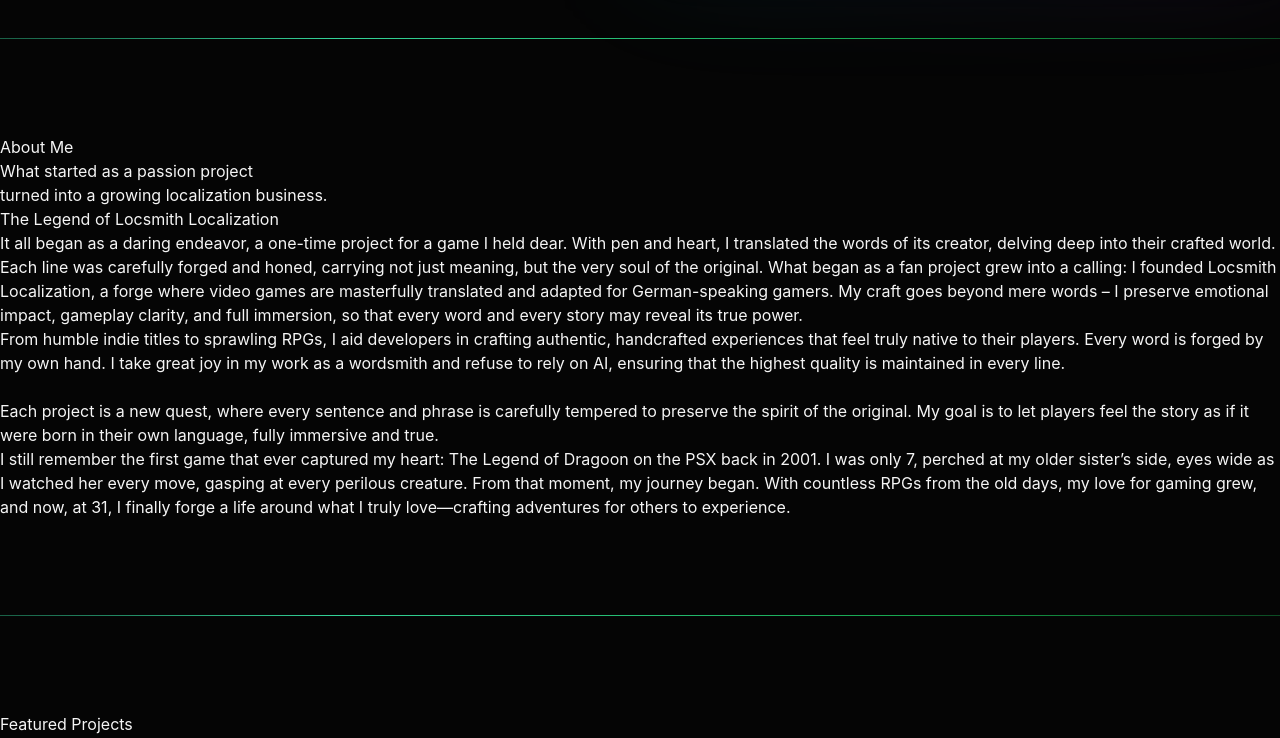
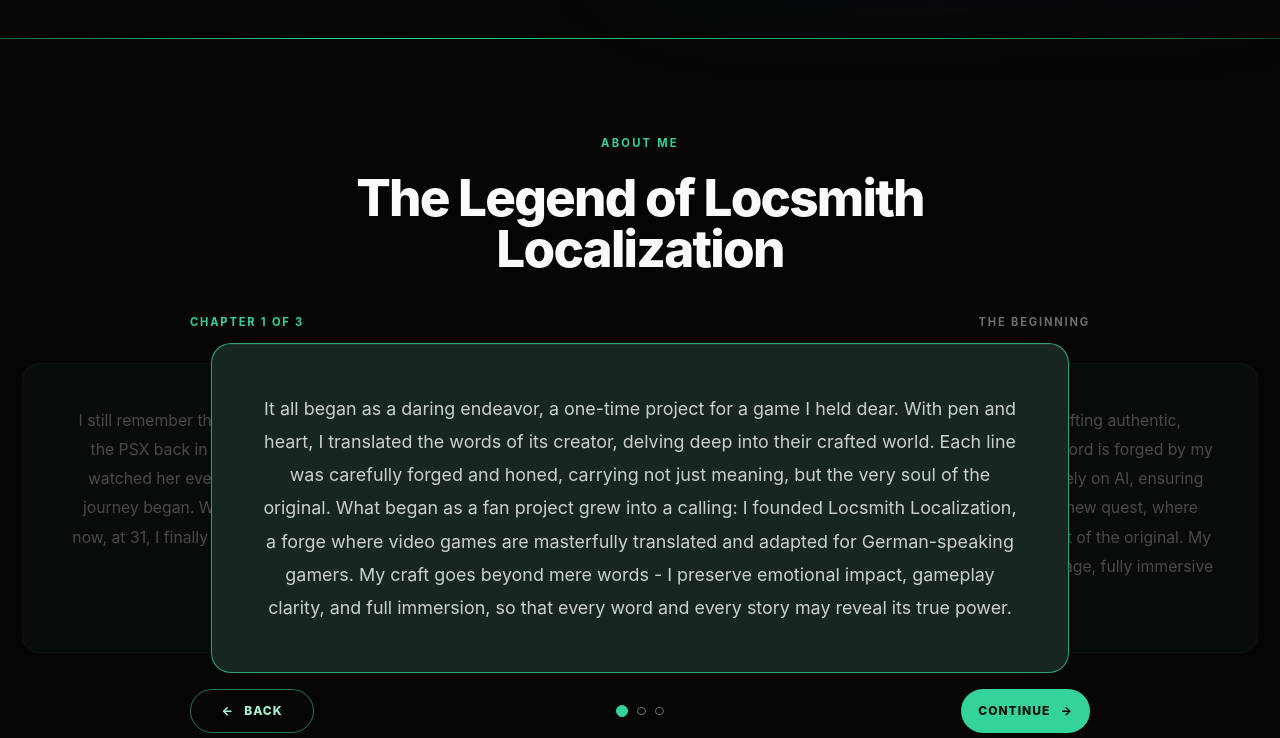
Before and after one commit to WavingDave/Localization-Website, a Next.js app: page / in a window 1280 px wide. Shown: the part 1980-2718 px from the top of the page. Built offline with nearby package versions, Linux system fonts and the light colour scheme.

Commit message:
Refactor code structure for improved readability and maintainability

```diff
--- a/app/page.css
+++ b/app/page.css
@@ -748,6 +748,405 @@
   }
 }
 
+/* About */
+.about-section {
+  position: relative;
+}
+
+.about-heading {
+  display: block;
+  text-align: center;
+  margin-bottom: 4rem;
+}
+
+.about-title {
+  max-width: 760px;
+  margin-top: 1rem;
+  color: #f8fafc;
+  font-size: clamp(2.5rem, 5vw, 5.5rem);
+  font-weight: 800;
+  line-height: 0.98;
+  letter-spacing: -0.04em;
+}
+
+.about-intro {
+  max-width: 360px;
+  margin: 1.25rem auto 0.35rem;
+  color: rgba(255, 255, 255, 0.62);
+  font-size: 1.05rem;
+  line-height: 1.7;
+}
+
+.about-layout {
+  display: grid;
+  grid-template-columns: minmax(0, 0.82fr) minmax(0, 1.18fr);
+  align-items: center;
+  gap: clamp(2.5rem, 7vw, 8rem);
+}
+
+.about-layout--text-only {
+  display: block;
+}
+
+.about-copy {
+  max-width: 980px;
+  margin: 0 auto;
+  text-align: center;
+}
+
+.about-eyebrow {
+  margin-bottom: 1.25rem;
+  color: #34d399;
+  font-size: 0.7rem;
+  font-weight: 700;
+  letter-spacing: 0.2em;
+  text-transform: uppercase;
+}
+
+.about-copy h3 {
+  max-width: 680px;
+  margin: 0 auto 2rem;
+  text-align: center;
+  color: #f8fafc;
+  font-size: clamp(2rem, 4vw, 3.75rem);
+  font-weight: 800;
+  letter-spacing: -0.035em;
+  line-height: 1;
+}
+
+.about-copy p:not(.about-eyebrow) {
+  max-width: 760px;
+  margin-bottom: 1.5rem;
+  color: rgba(255, 255, 255, 0.68);
+  font-size: clamp(1rem, 1.3vw, 1.15rem);
+  line-height: 1.85;
+}
+
+.about-copy p:nth-of-type(2) {
+  margin-left: clamp(1rem, 9vw, 9rem);
+}
+
+.about-copy p:nth-of-type(3) {
+  margin-left: clamp(0rem, 4vw, 4rem);
+}
+
+.about-copy p:nth-of-type(4) {
+  max-width: 640px;
+  margin-top: 2.5rem;
+  padding-left: 1.25rem;
+  border-left: 2px solid #34d399;
+  color: rgba(255, 255, 255, 0.78);
+  font-size: clamp(1.1rem, 1.6vw, 1.35rem);
+  line-height: 1.65;
+}
+
+.about-stepper {
+  max-width: 900px;
+  margin: 2.5rem auto 0;
+}
+
+.about-carousel-stage {
+  display: grid;
+}
+
+.about-stepper-topline {
+  display: flex;
+  justify-content: space-between;
+  gap: 1rem;
+  margin-bottom: 0.75rem;
+  color: rgba(255, 255, 255, 0.42);
+  font-size: 0.7rem;
+  font-weight: 700;
+  letter-spacing: 0.16em;
+  text-transform: uppercase;
+}
+
+.about-stepper-topline span:first-child {
+  color: #34d399;
+}
+
+.about-step-box {
+  grid-area: 1 / 1;
+  min-height: 280px;
+  margin-right: auto;
+  margin-left: auto;
+  padding: clamp(1.5rem, 4vw, 3rem);
+  border: 1px solid rgba(255, 255, 255, 0.12);
+  border-radius: 1.25rem;
+  background: #111818;
+  box-shadow: inset 0 1px rgba(255, 255, 255, 0.06);
+  opacity: 0.34;
+  transform: translateX(-28%) scale(0.88);
+  transition:
+    transform 0.45s ease,
+    opacity 0.45s ease,
+    border-color 0.45s ease,
+    background-color 0.45s ease;
+  z-index: 1;
+}
+
+.about-step-box.is-active {
+  border-color: rgba(52, 211, 153, 0.72);
+  background: #17261f;
+  opacity: 1;
+  transform: translateY(0) scale(1);
+  z-index: 3;
+}
+
+.about-step-box.is-next {
+  transform: translateX(28%) scale(0.88);
+  z-index: 2;
+}
+
+.about-step-box.is-previous {
+  transform: translateX(-28%) scale(0.88);
+  z-index: 1;
+}
+
+.about-step-box p {
+  max-width: 760px;
+  margin: 0 auto !important;
+  color: rgba(255, 255, 255, 0.78) !important;
+  font-size: clamp(1rem, 1.4vw, 1.18rem) !important;
+  line-height: 1.85 !important;
+  text-align: center;
+}
+
+.about-stepper-actions {
+  display: grid;
+  grid-template-columns: 1fr auto 1fr;
+  align-items: center;
+  gap: 1rem;
+  margin-top: 1rem;
+}
+
+.about-step-button {
+  display: inline-flex;
+  align-items: center;
+  justify-content: center;
+  justify-self: end;
+  gap: 0.65rem;
+  min-width: 124px;
+  padding: 0.75rem 1rem;
+  border: 1px solid rgba(52, 211, 153, 0.55);
+  border-radius: 999px;
+  background: #34d399;
+  color: #07110d;
+  font-size: 0.75rem;
+  font-weight: 800;
+  letter-spacing: 0.08em;
+  text-transform: uppercase;
+}
+
+.about-step-button--back {
+  justify-self: start;
+  background: transparent;
+  color: #a7f3d0;
+}
+
+.about-step-button:disabled {
+  cursor: default;
+  opacity: 0.3;
+}
+
+.about-step-dots {
+  display: flex;
+  align-items: center;
+  justify-content: center;
+  gap: 0.55rem;
+}
+
+.about-step-dot {
+  width: 0.55rem;
+  height: 0.55rem;
+  padding: 0;
+  border: 1px solid rgba(255, 255, 255, 0.4);
+  border-radius: 50%;
+  background: transparent;
+}
+
+.about-step-dot.is-active {
+  width: 0.75rem;
+  height: 0.75rem;
+  border-color: #34d399;
+  background: #34d399;
+}
+
+.about-link {
+  display: inline-flex;
+  align-items: center;
+  gap: 0.7rem;
+  margin-top: 1rem;
+  padding-bottom: 0.4rem;
+  border-bottom: 1px solid rgba(52, 211, 153, 0.7);
+  color: #a7f3d0;
+  font-size: 0.85rem;
+  font-weight: 700;
+  letter-spacing: 0.08em;
+  text-transform: uppercase;
+}
+
+.about-link:hover {
+  color: #34d399;
+}
+
+.about-gallery {
+  display: grid;
+  grid-template-columns: minmax(0, 1.35fr) minmax(150px, 0.65fr);
+  align-items: end;
+  gap: 1rem;
+}
+
+.about-gallery-main,
+.about-gallery-side {
+  position: relative;
+  overflow: hidden;
+  background: #101616;
+  border: 1px solid rgba(255, 255, 255, 0.12);
+}
+
+.about-gallery-main {
+  aspect-ratio: 1 / 1.12;
+}
+
+.about-gallery-side {
+  aspect-ratio: 0.75 / 1;
+  margin-bottom: 3rem;
+}
+
+.about-gallery img {
+  width: 100%;
+  height: 100%;
+  object-fit: cover;
+  filter: saturate(0.85);
+}
+
+.about-gallery-main::after,
+.about-gallery-side::after {
+  content: "";
+  position: absolute;
+  inset: 0;
+  background: linear-gradient(180deg, transparent 45%, rgba(0, 0, 0, 0.78));
+  pointer-events: none;
+}
+
+.about-gallery-main span {
+  position: absolute;
+  right: 1.25rem;
+  bottom: 1.1rem;
+  left: 1.25rem;
+  z-index: 1;
+  color: #fff;
+  font-size: 0.75rem;
+  font-weight: 700;
+  letter-spacing: 0.12em;
+  text-transform: uppercase;
+}
+
+.about-note {
+  position: absolute;
+  right: 0;
+  bottom: -3rem;
+  left: 0;
+  z-index: 2;
+  display: grid;
+  gap: 0.35rem;
+  padding: 1rem;
+  background: #34d399;
+  color: #07110d;
+}
+
+.about-note strong {
+  font-size: 0.7rem;
+  letter-spacing: 0.14em;
+}
+
+.about-note span {
+  font-size: 0.8rem;
+  font-weight: 700;
+  line-height: 1.2;
+}
+
+.about-principles {
+  display: grid;
+  grid-template-columns: repeat(3, 1fr);
+  gap: 1rem;
+  margin-top: 5rem;
+  padding-top: 1.5rem;
+  border-top: 1px solid rgba(255, 255, 255, 0.14);
+}
+
+.about-principles div {
+  display: flex;
+  align-items: center;
+  gap: 1rem;
+  color: rgba(255, 255, 255, 0.7);
+  font-size: 0.85rem;
+  text-transform: uppercase;
+  letter-spacing: 0.1em;
+}
+
+.about-principles strong {
+  color: #34d399;
+  font-size: 0.7rem;
+}
+
+@media (max-width: 768px) {
+  .about-heading,
+  .about-layout {
+    grid-template-columns: 1fr;
+    gap: 2rem;
+  }
+
+  .about-layout--text-only {
+    padding-top: 2rem;
+  }
+
+  .about-title {
+    font-size: clamp(2.45rem, 12vw, 4rem);
+  }
+
+  .about-copy p:nth-of-type(2),
+  .about-copy p:nth-of-type(3) {
+    margin-left: 0;
+  }
+
+  .about-stepper-actions {
+    grid-template-columns: 1fr 1fr;
+  }
+
+  .about-step-dots {
+    grid-column: 1 / -1;
+    grid-row: 1;
+  }
+
+  .about-step-button {
+    grid-row: 2;
+  }
+
+  .about-step-box.is-next {
+    transform: translateX(9%) scale(0.92);
+  }
+
+  .about-step-box.is-previous {
+    transform: translateX(-9%) scale(0.92);
+  }
+
+  .about-copy p:nth-of-type(4) {
+    margin-top: 2rem;
+  }
+
+  .about-gallery-side {
+    margin-bottom: 2rem;
+  }
+
+  .about-principles {
+    grid-template-columns: 1fr;
+    gap: 1.1rem;
+    margin-top: 3rem;
+  }
+}
+
 .form-message {
   @apply mt-4 rounded-2xl border px-5 py-4 text-center font-medium backdrop-blur-xl;
   animation: fadeIn 0.3s ease;
--- a/app/page.tsx
+++ b/app/page.tsx
@@ -1,14 +1,25 @@
 "use client";
 import "./page.css";
 import { useEffect, useRef, useState } from "react";
-import { motion } from "framer-motion";
 
 export default function GamingLocalizationPortfolio() {
   const glowRef = useRef<HTMLDivElement>(null);
   const headerRef = useRef<HTMLDivElement>(null);
   const [reviewIndex, setReviewIndex] = useState(0);
+  const [aboutStep, setAboutStep] = useState(0);
   const [isHeaderVisible, setIsHeaderVisible] = useState(true);
   const lastScrollTopRef = useRef(0);
+  const getAboutCardPosition = (step: number) => {
+    const distance = (step - aboutStep + 3) % 3;
+
+    if (distance === 0) return "is-active";
+    if (distance === 1) return "is-next";
+    return "is-previous";
+  };
+
+  const changeAboutStep = (direction: number) => {
+    setAboutStep((step) => (step + direction + 3) % 3);
+  };
   const [mailStatus, setMailStatus] = useState<"success" | "error" | null>(
     null,
   );
@@ -95,12 +106,12 @@
   const reviews = [
     {
       company: "Hotloop - The Last Flame",
-      role: "Solo dev",
+      role: "Hotloop Games",
       quote:
         "Dave delivered an exceptional translation of The Last Flame from English to German. The game's complexity demands a deep understanding of nuance and carefully chosen keywords, and Dave approached every aspect of the work with precision! His translation was consistent and high-quality throughout, and even as the game evolved through multiple updates, he always delivered on time. On top of his translator's skill, his communication was clear and proactive all along the project. I highly recommend Dave! Here! let me know if you would like me to change something",
     },
     {
-      company: "VMerchant- Forage Wizard",
+      company: "VMerchant - Forage Wizard",
       role: "Lost Maxim Games",
       quote:
         "Dave translated Forage Wizard into German. 15% of our players were German in the first few weeks of release. That's 5,000 Germans! We never had a single complaint about the localization from any of those German players, only compliments. Dave was professional kind and helpful. He also tested our game and discovered multiple issues that we had missed ourselves. I couldn't recommend him more. Just DM me for a reference, @vmerchant on discord (Lost Maxim Games).",
@@ -123,35 +134,12 @@
       quote:
         "Dave and I worked together on translations for several games. He was always quick and responsive to our last-minute requests and pings, plus he worked hard to make our games' silly, punny cultural references make sense to a German audience. He is a very competent contributor with a good fingerspitzengefühl for the idiosyncrasies of the German language! 😄",
     },
+    {
+      company: "Joseph - Dimraeth",
+      role: "Mudtek",
+      quote: "",
+    },
   ];
-
-  const fadeLeft = {
-    hidden: {
-      opacity: 0,
-      x: -100,
-    },
-    visible: {
-      opacity: 1,
-      x: 0,
-      transition: {
-        duration: 0.8,
-      },
-    },
-  };
-
-  const fadeRight = {
-    hidden: {
-      opacity: 0,
-      x: 100,
-    },
-    visible: {
-      opacity: 1,
-      x: 0,
-      transition: {
-        duration: 0.8,
-      },
-    },
-  };
 
   useEffect(() => {
     if (window.innerWidth < 1024) return;
@@ -244,6 +232,13 @@
       link: "https://store.steampowered.com/app/2820700/A_Gentlemens_Dispute/",
     },
     {
+      title: "Dimraeth",
+      genre: "Online-Koop Souls-like Action RPG",
+      type: "LQA",
+      image: "/images/dimraeth.jpg",
+      link: "https://store.steampowered.com/app/2402680/Dimraeth/",
+    },
+    {
       title: "Forage Wizard",
       genre: "Crafting Automation Builder",
       type: "Full Game",
@@ -329,10 +324,17 @@
     },
     {
       title: "Sushi On Wheels",
+      genre: "Loot-Idler Desktop Companion",
+      type: "Steam Page",
+      image: "/images/splonk.jpg",
+      link: "https://store.steampowered.com/app/3749760/Sushi_On_Wheels/",
+    },
+    {
+      title: "Roll with Splonk",
       genre: "Cooking Management Simulation",
       type: "Steam Page",
       image: "/images/sushi.jpg",
-      link: "https://store.steampowered.com/app/3749760/Sushi_On_Wheels/",
+      link: "https://store.steampowered.com/app/4558350/Roll_with_Splonk/",
     },
     {
       title: "Danger World",
@@ -502,7 +504,7 @@
 
                   <div className="hero-specialization-tags">
                     {[
-                      "From AAA to Indie Games",
+                      "Indie Games",
                       "Roguelites & Roguelikes",
                       "RPGs & JRPGs",
                       "Incremental Games",
@@ -525,33 +527,25 @@
         </div>
       </section>
       <div className="site-divider"></div>
-      {/* About heading*/}
-      <section className="max-w-6xl mx-auto space-y-12">
-        <div className="uppercase tracking-[0.3em] text-sm mb-6">
-          <p className="inline-block rounded-full border border-emerald-400/20 bg-emerald-400/10 px-4 py-2 text-[0.7rem] font-semibold uppercase tracking-[0.35em] text-emerald-300 mb-4">
-            About Me
-          </p>
-          <h3 className="text-xl md:text-2xl font-bold mb-8 text-white leading-tight">
-            What started as a passion project <br />
-            turned into a growing localization business.
-          </h3>
-        </div>
+      <section className="about-section max-w-7xl mx-auto px-6 py-20 md:py-28">
+        <div className="about-layout about-layout--text-only">
+          <div className="about-copy">
+            <p className="about-eyebrow">About me</p>
+            <h3>The Legend of Locsmith Localization</h3>
+            <div className="about-stepper">
+              <div className="about-stepper-topline">
+                <span>Chapter {aboutStep + 1} of 3</span>
+                <span>
+                  {aboutStep === 0
+                    ? "The beginning"
+                    : aboutStep === 1
+                      ? "The craft"
+                      : "The reason"}
+                </span>
+              </div>
 
-        <div>
-          {/* About content */}
-          <div className="relative rounded-[2rem] p-[1px] bg-gradient-to-br from-emerald-400/70 via-green-400/20 to-cyan-400/60 shadow-[0_0_45px_rgba(52,211,153,0.12)]">
-            <div className="rounded-[calc(2rem-1px)] bg-[#060606]/90 p-8 md:p-10 lg:p-12 backdrop-blur-xl">
-              <div className="text-white/80 text-base md:text-lg leading-relaxed space-y-8">
-                <h3 className="text-transparent bg-clip-text bg-gradient-to-r from-emerald-300 via-lime-200 to-green-400 text-xl md:text-2xl font-semibold pb-2">
-                  The Legend of Locsmith Localization
-                </h3>
-                <motion.div
-                  className="grid lg:grid-cols-2 gap-8 lg:gap-16 items-center"
-                  variants={fadeLeft}
-                  initial="hidden"
-                  whileInView="visible"
-                  viewport={{ once: true, amount: 0.3 }}
-                >
+              <div className="about-carousel-stage">
+                <div className={`about-step-box ${getAboutCardPosition(0)}`}>
                   <p>
                     It all began as a daring endeavor, a one-time project for a
                     game I held dear. With pen and heart, I translated the words
@@ -561,56 +555,76 @@
                     fan project grew into a calling: I founded Locsmith
                     Localization, a forge where video games are masterfully
                     translated and adapted for German-speaking gamers. My craft
-                    goes beyond mere words – I preserve emotional impact,
+                    goes beyond mere words - I preserve emotional impact,
                     gameplay clarity, and full immersion, so that every word and
                     every story may reveal its true power.
                   </p>
-                </motion.div>
+                </div>
 
-                {/* Block 2*/}
-                <motion.div
-                  className="grid lg:grid-cols-2 gap-8 lg:gap-16 items-center"
-                  variants={fadeRight}
-                  initial="hidden"
-                  whileInView="visible"
-                  viewport={{ once: true, amount: 0.3 }}
-                >
-                  <p className="order-1 lg:order-2">
+                <div className={`about-step-box ${getAboutCardPosition(1)}`}>
+                  <p>
                     From humble indie titles to sprawling RPGs, I aid developers
                     in crafting authentic, handcrafted experiences that feel
                     truly native to their players. Every word is forged by my
                     own hand. I take great joy in my work as a wordsmith and
                     refuse to rely on AI, ensuring that the highest quality is
-                    maintained in every line.
-                    <br />
-                    <br />
-                    Each project is a new quest, where every sentence and phrase
-                    is carefully tempered to preserve the spirit of the
-                    original. My goal is to let players feel the story as if it
-                    were born in their own language, fully immersive and true.
+                    maintained in every line. Each project is a new quest, where
+                    every sentence and phrase is carefully tempered to preserve
+                    the spirit of the original. My goal is to let players feel
+                    the story as if it were born in their own language, fully
+                    immersive and true.
                   </p>
-                </motion.div>
-                {/* Block 3*/}
-                <motion.div
-                  className="grid lg:grid-cols-2 gap-8 lg:gap-16 items-center"
-                  variants={fadeLeft}
-                  initial="hidden"
-                  whileInView="visible"
-                  viewport={{ once: true, amount: 0.3 }}
-                >
+                </div>
+
+                <div className={`about-step-box ${getAboutCardPosition(2)}`}>
                   <p>
                     I still remember the first game that ever captured my heart:
                     The Legend of Dragoon on the PSX back in 2001. I was only 7,
-                    perched at my older sister’s side, eyes wide as I watched
-                    her every move, gasping at every perilous creature. From
-                    that moment, my journey began. With countless RPGs from the
-                    old days, my love for gaming grew, and now, at 31, I finally
-                    forge a life around what I truly love—crafting adventures
-                    for others to experience.
+                    perched at my older sister&apos;s side, eyes wide as I
+                    watched her every move, gasping at every perilous creature.
+                    From that moment, my journey began. With countless RPGs from
+                    the old days, my love for gaming grew, and now, at 31, I
+                    finally forge a life around what I truly love - crafting
+                    adventures for others to experience.
                   </p>
-                </motion.div>
+                </div>
+              </div>
+
+              <div className="about-stepper-actions">
+                <button
+                  type="button"
+                  className="about-step-button about-step-button--back"
+                  onClick={() => changeAboutStep(-1)}
+                >
+                  <span aria-hidden="true">←</span> Back
+                </button>
+                <div
+                  className="about-step-dots"
+                  aria-label="Choose text chapter"
+                >
+                  {[0, 1, 2].map((step) => (
+                    <button
+                      key={step}
+                      type="button"
+                      className={`about-step-dot ${aboutStep === step ? "is-active" : ""}`}
+                      onClick={() => setAboutStep(step)}
+                      aria-label={`Show chapter ${step + 1}`}
+                      aria-current={aboutStep === step ? "step" : undefined}
+                    />
+                  ))}
+                </div>
+                <button
+                  type="button"
+                  className="about-step-button"
+                  onClick={() => changeAboutStep(1)}
+                >
+                  Continue <span aria-hidden="true">→</span>
+                </button>
               </div>
             </div>
+            <a href="#contact" className="about-link">
+              Start a conversation <span aria-hidden="true">↗</span>
+            </a>
           </div>
         </div>
       </section>
```
Also changed, not shown: public/images/dimraeth.jpg (added), public/images/splonk.jpg (added).
